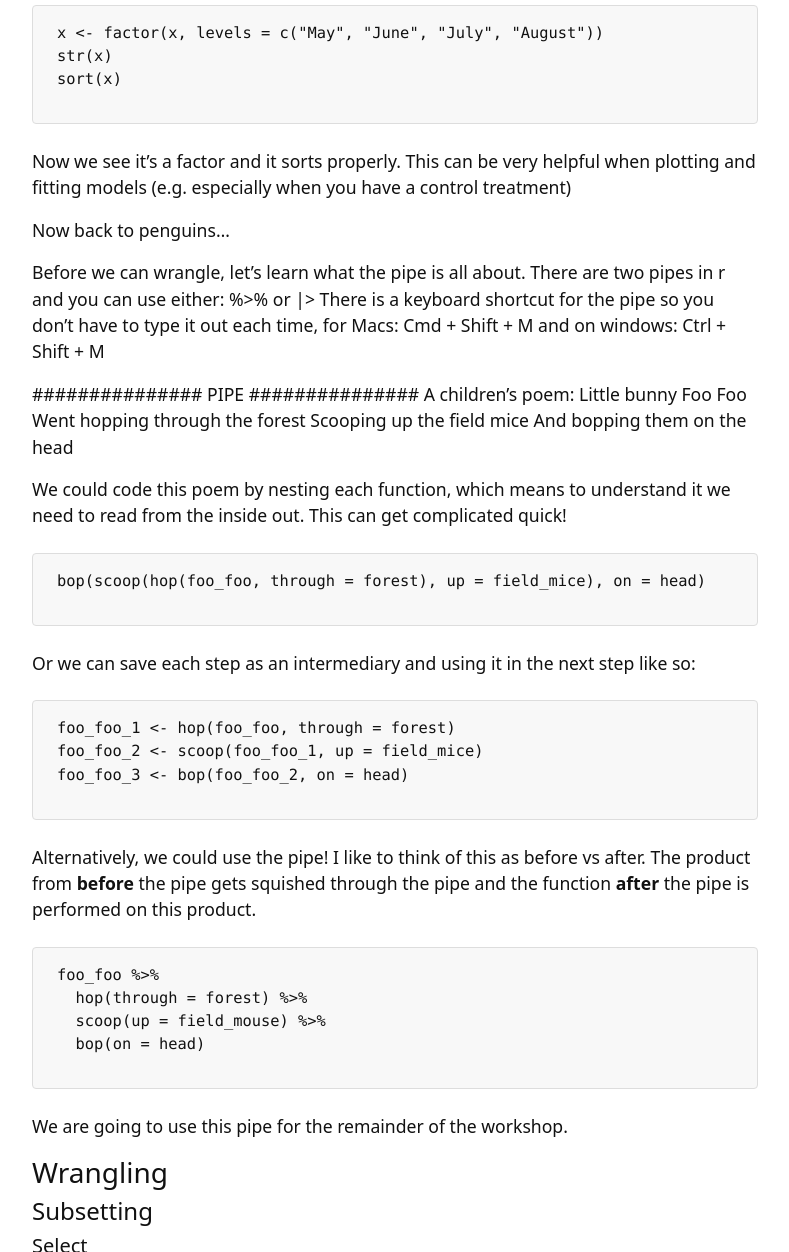
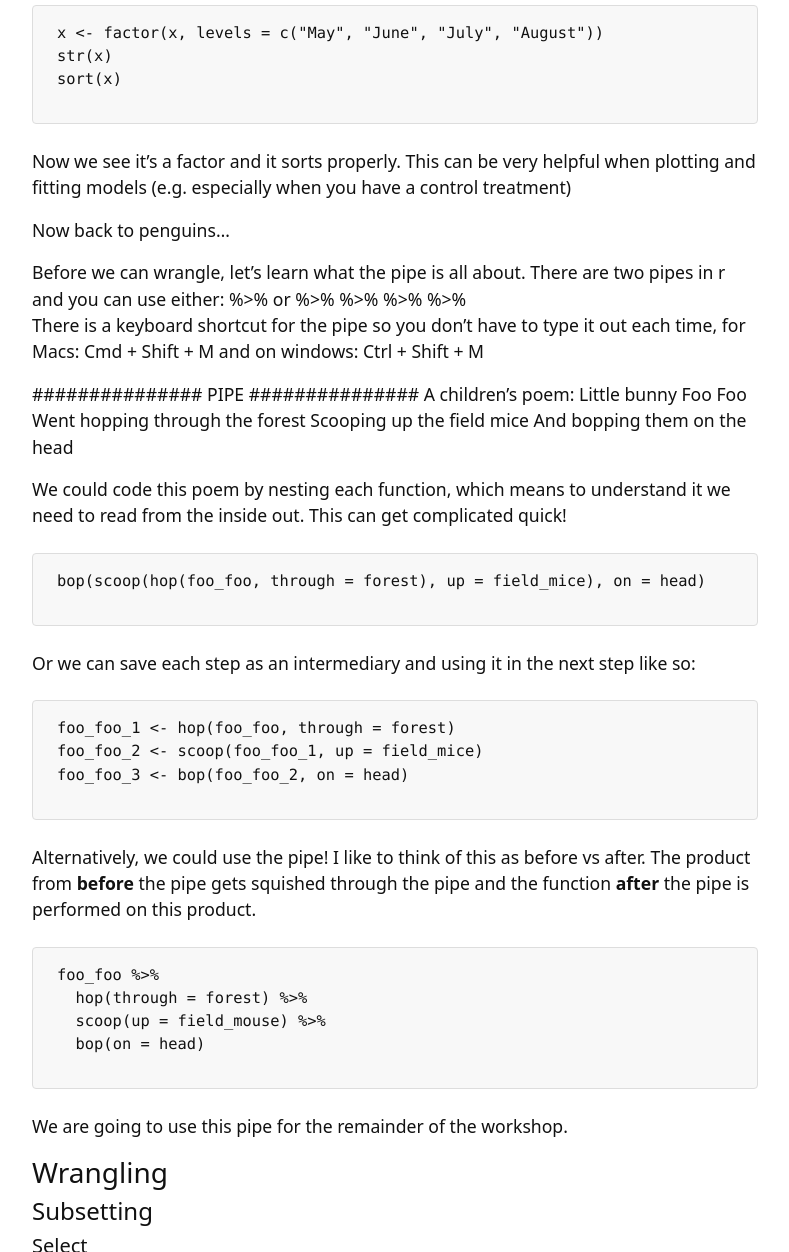
Before and after one commit to sandraemry/CSEE_DataWrangling, a Jekyll site: the page built from content/1-manipulation.md, in a window 1280 px wide and 1400 px high, scrolled down 2364 px, cut to the strip 0-1252 px from the top of the window. Shown: the whole strip, without its empty margins (245-1034 px from the left). Built offline with Jekyll 4.4.1, drawn with Linux system fonts in a browser that asks for light colours; our own code applies the rules of GitHub Pages for plain Markdown files; some of the changed text lies outside the part shown.

````diff
--- a/content/1-manipulation.md
+++ b/content/1-manipulation.md
@@ -89,7 +89,7 @@ Now we see it's a factor and it sorts properly. This can be very helpful when pl
 
 Now back to penguins...
 
-Before we can wrangle, let's learn what the pipe is all about. There are two pipes in r and you can use either: %>% or |>
+Before we can wrangle, let's learn what the pipe is all about. There are two pipes in r and you can use either: %>% or  %>% %>% %>% %>%
 There is a keyboard shortcut for the pipe so you don't have to type it out each time, for Macs: Cmd + Shift + M and on windows: Ctrl + Shift + M
 
 ############### PIPE ###############
@@ -128,34 +128,34 @@ We are going to use this pipe for the remainder of the workshop.
 
 The function select is always going to return the same number of rows but fewer columns. If you want to work with only a few columns, you can use `select` to retain only the named columns like so:
 ```r
-penguins |>
+penguins %>%
   select(species, sex, bill_length_mm)
 ```
 
 Note that we didn't save this subsetted dataset in our global environment yet. We would need to do so like this:
 **Tip**: Never overwrite the original DF
 ```r
-penguins_select <- penguins |>
+penguins_select <- penguins %>%
   select(species, sex, bill_length_mm)
 ```
 
 Use : to select many consecutive cols at once
 ```r
-penguins |>
+penguins %>%
   select(species:body_mass_g)
 ```
 
 You can also subset by excluding named columns:
 ```r
-penguins |>
+penguins %>%
   select(!c(body_mass_g))
 ```
  Other ways to subset:
 ```r
-penguins |>
+penguins %>%
   select(starts_with("bill"))
 
-penguins |>
+penguins %>%
   select(where(is.numeric))
 ```
 
@@ -166,26 +166,26 @@ Alternatively, we also subset our data with the function `filter`. This function
 For example, we can keep only the data containing female penguins:
 
 ```r
-penguins_female <- pengions |> filter(sex == "female")
+penguins_female <- pengions %>% filter(sex == "female")
 ```
 
 Or we can only keep penguins with a numeric column greater or smaller than a certain number
 ```r
-penguins_female |> filter(bill_length_mm > 40)
+penguins_female %>% filter(bill_length_mm > 40)
 
-penguins |>
+penguins %>%
   filter(bill_depth_mm > 19 & bill_depth_mm <= 20)
 ```
 
 ```r
-penguins |>
+penguins %>%
   filter(species %in% c("Chinstrap", "Gentoo"))
 ```
 
 Note that there are still three levels in the factor though. Also here's the first time we have more than 1 pipe!
 ```r
-penguins |>
-  filter(species %in% c("Chinstrap", "Gentoo")) |>
+penguins %>%
+  filter(species %in% c("Chinstrap", "Gentoo")) %>%
   str()
 ```
 ##### Mutate
@@ -193,7 +193,7 @@ Mutate will return the same number of rows with additional columns, by using cer
 
 For exampls, let's calculate the ratio of bill length to bill depth
 ```r
-penguins |>
+penguins %>%
   mutate(length_depth_ratio = bill_length_mm/bill_depth_mm)
 ```
 ##### Arrange
@@ -202,16 +202,16 @@ Arrange will order rows based on values of selected columns.
 
 The default is to sort from smallest to largest, but we can change this with 'desc'
 ```r
-penguins |>
+penguins %>%
   arrange(bill_length_mm)
 
-penguins |>
+penguins %>%
   arrange(desc(bill_length_mm))
 ```
 
 We can also sort by multiple columns.
 ```r
-penguins |>
+penguins %>%
   arrange(sex, year, species, island)
 ```
 
@@ -222,8 +222,8 @@ penguins |>
 In the previous step we filtered based off an arbitrary number (40 mm), but let's say we wanted to filter based on the mean bill length of females. We can first calculate the mean bill length of both males and females by grouping our data into two (male and female) and then summarizing the data.
 
 ```r
-penguins |>
-  group_by(sex) |>
+penguins %>%
+  group_by(sex) %>%
   summarise(mean_bill_length_mm = mean(bill_length_mm, na.rm = T))
 ```
 Summarize will always return less rows and columns. The number of rows will be equivalent to your grouping, the number of columns will be equivalent to the number of variables used to grouped and summary data calculated.
@@ -231,9 +231,9 @@ Summarize will always return less rows and columns. The number of rows will be e
 Sometimes you might want to add your calculated row to the same DF, i.e.g not get rid of any rows. For example, if we wanted to filter based on the mean value that we just calculated. We can group_by and mutate instead.
 
 ```r
-penguins |>
-  group_by(sex) |>
-  mutate(mean_bill_length_mm = mean(bill_length_mm, na.rm = T)) |>
+penguins %>%
+  group_by(sex) %>%
+  mutate(mean_bill_length_mm = mean(bill_length_mm, na.rm = T)) %>%
   filter(bill_length_mm > mean_bill_length_mm)
 ```
 
@@ -241,21 +241,21 @@ penguins |>
 Tally can be very useful when wrangling and summarizing data but also in data validation (more on this later).
 
 ```r
-penguins |>
-  group_by(species) |>
+penguins %>%
+  group_by(species) %>%
   tally()
 
-penguins |>
-  group_by(species) |>
+penguins %>%
+  group_by(species) %>%
   add_tally()
 ```
 
 ##### Rename
 
 ```r
-penguins |>
-  group_by(species) |>
-  add_tally() |>
+penguins %>%
+  group_by(species) %>%
+  add_tally() %>%
   rename(sample_size = n)
 ```
 
@@ -263,12 +263,12 @@ penguins |>
 
 I often use these two verbs to create new columns from existing columns. For example, if we wanted to separate the column 'Species' into two columns in the penguin_raw dataframe.
 ```r
-pen_unite <- penguins |>
+pen_unite <- penguins %>%
   unite("species_island", c("species", "island"), sep = "_", remove = T)
 ```
 
 ```r
-pen_unite |>
+pen_unite %>%
   separate(col = "species_island", into = c("species", "island"), sep = "_", remove = F)
 ```
 
@@ -306,7 +306,7 @@ dim(People)
 Each of these dataframes have 'playerID' in common. So let's add the additional information about each player to the batting dataframe.
 How many columns and rows do you expect the resulting df to have?
 ```
-left_join(x = Batting, y = People, by = "playerID") |> dim()
+left_join(x = Batting, y = People, by = "playerID") %>% dim()
 ```
 It should have the same number of rows from Batting.
 
@@ -316,7 +316,7 @@ players <- People %>%
   filter(playerID %in% c("ruthba01", "bondsba01", "troutmi01")) %>%
   select(playerID, nameFirst, nameLast)
 
-left_join(players, Batting, by = "playerID") |> dim()
+left_join(players, Batting, by = "playerID") %>% dim()
 ```
 
 It's helpful to tell R what you are expecting, and R wiill tell you if you are wrong!
@@ -330,10 +330,10 @@ Often we will enter data, or receive data, in wide format and we need to convert
 
 Let's use the `billboard` dataset from the `tidyr` package.
 ```r
-billboard |>
+billboard %>%
   pivot_longer(cols = wk1:wk76, names_to = "week_no", values_to = "rank")
 
-billboard_long <- billboard |>
+billboard_long <- billboard %>%
   pivot_longer(cols = starts_with("wk"), names_to = "week_no", values_to = "rank")
 
 ```
@@ -341,7 +341,7 @@ billboard_long <- billboard |>
 Revert back to wide format:
 
 ```r
-billboard_long |>
+billboard_long %>%
   pivot_wider(names_from = "week_no", values_from = "rank")
 ```
 
````
Also changed, not shown: content/2-validation.md (+90 -14 lines), content/3-cleanyourowndata.md (+1 -0 lines).
